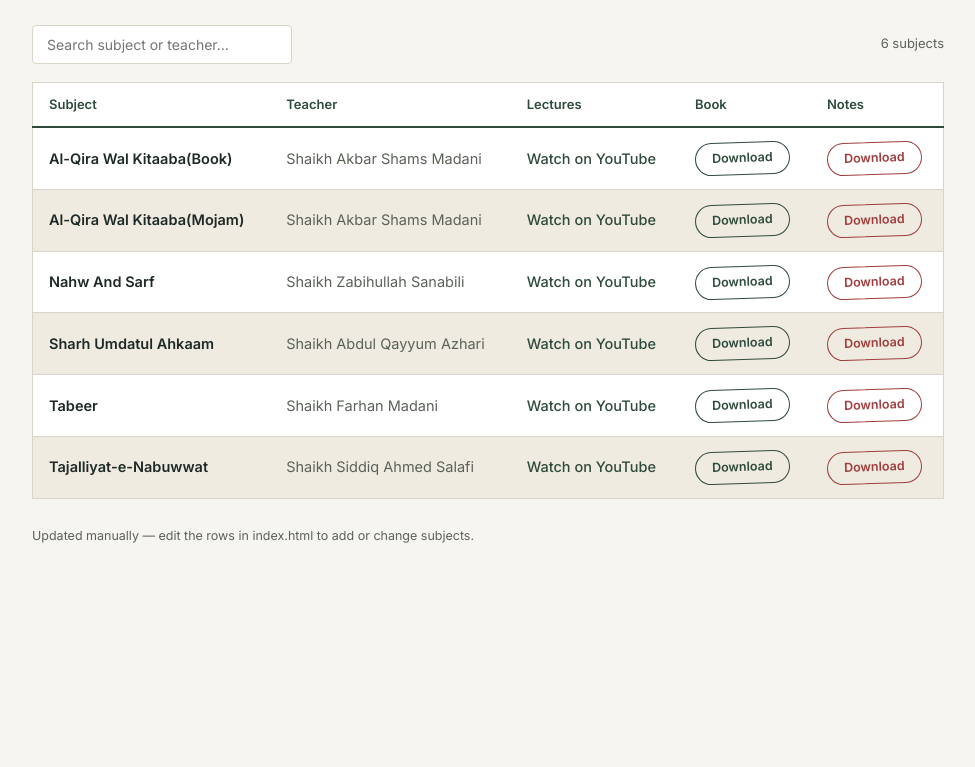
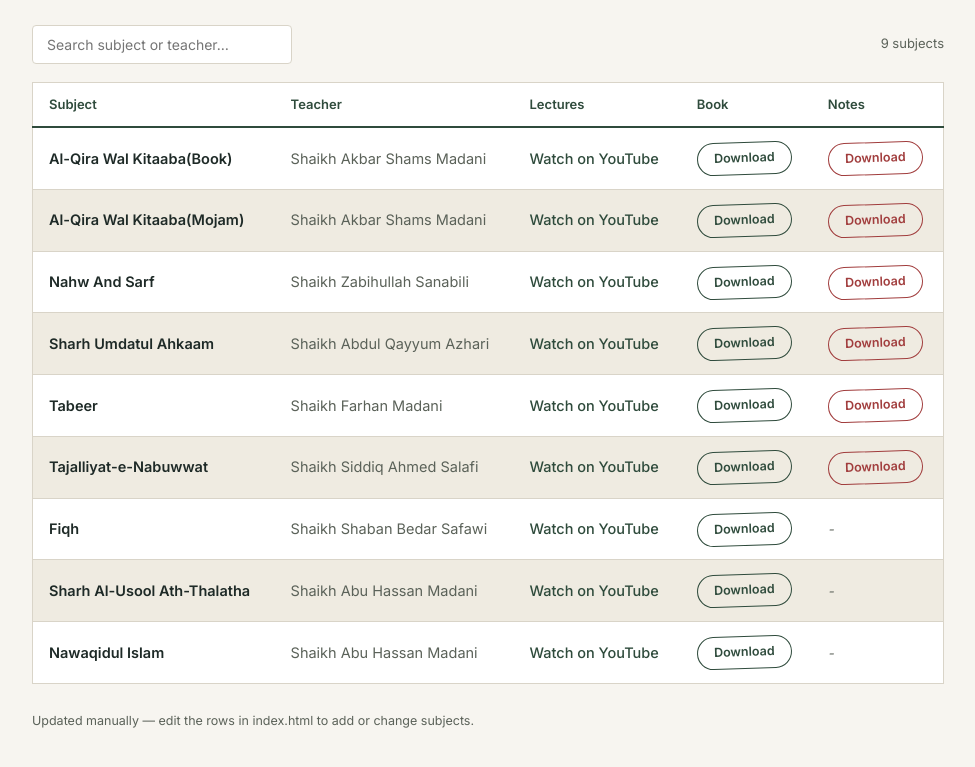
Before and after one commit to kunfaqeehan-lms/notes, a plain HTML site: page index.html in a window 1280 px wide. Shown: the part 217-984 px from the top of the page, without its empty margins (152-1127 px from the left). Before the commit the page ends 842 px from the top, so only its background shows below. Drawn offline with Linux system fonts and the light colour scheme.

Commit message:
Track PDFs with Git LFS and add books

```diff
--- a/index.html
+++ b/index.html
@@ -289,6 +289,27 @@
         <td data-label="Book"><a class="stamp book" href="books/Tajalliyat-e-Nabuwwat.pdf" download>Download</a></td>
         <td data-label="Notes"><a class="stamp" href="notes/Tajalliyat-e-Nabuwwat.pdf" download>Download</a></td>
       </tr>
+      <tr>
+        <td class="subject" data-label="Subject">Fiqh</td>
+        <td class="teacher" data-label="Teacher">Shaikh Shaban Bedar Safawi</td>
+        <td data-label="Lecture"><a class="watch" href="https://youtube.com/playlist?list=PLEN196nOejOjDe3x1m3c3EaNKKfNHA5mX&si=t1euq6uBEIwsRREV" target="_blank" rel="noopener">Watch on YouTube</a></td>
+        <td data-label="Book"><a class="stamp book" href="books/Fiqh.pdf" download>Download</a></td>
+        <td data-label="Notes"><span class="none"> - </span></td>
+      </tr>
+      <tr>
+        <td class="subject" data-label="Subject">Sharh Al-Usool Ath-Thalatha</td>
+        <td class="teacher" data-label="Teacher">Shaikh Abu Hassan Madani</td>
+        <td data-label="Lecture"><a class="watch" href="https://youtube.com/playlist?list=PLEN196nOejOjjmpxmT4zzq4QsVNXkkFXc&si=xbbc2kR5F3eNM4wJ" target="_blank" rel="noopener">Watch on YouTube</a></td>
+        <td data-label="Book"><a class="stamp book" href="books/Sharh Al-Usool Ath-Thalatha.pdf" download>Download</a></td>
+        <td data-label="Notes"><span class="none"> - </span></td>
+      </tr>
+      <tr>
+        <td class="subject" data-label="Subject">Nawaqidul Islam</td>
+        <td class="teacher" data-label="Teacher">Shaikh Abu Hassan Madani</td>
+        <td data-label="Lecture"><a class="watch" href="https://youtube.com/playlist?list=PLEN196nOejOjCLle-rftpGa3QylzgR2nA&si=7_lL43ePaVOwH5lY" target="_blank" rel="noopener">Watch on YouTube</a></td>
+        <td data-label="Book"><a class="stamp book" href="books/Nawaqidul Islam.pdf" download>Download</a></td>
+        <td data-label="Notes"><span class="none"> - </span></td>
+      </tr>
     </tbody>
   </table>
 
```
Also changed, not shown: 15 other files.
